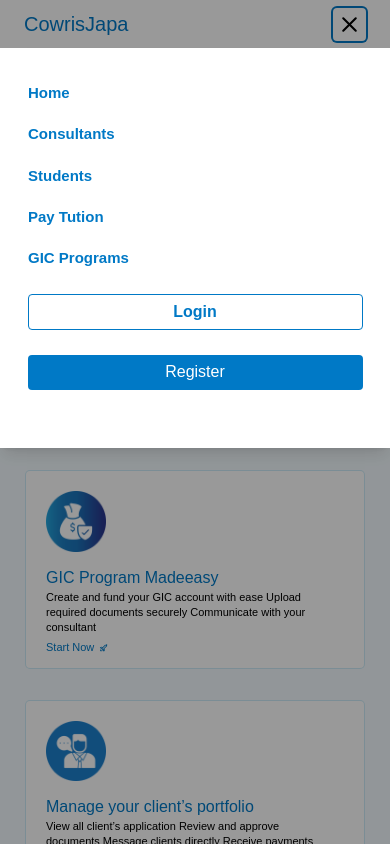
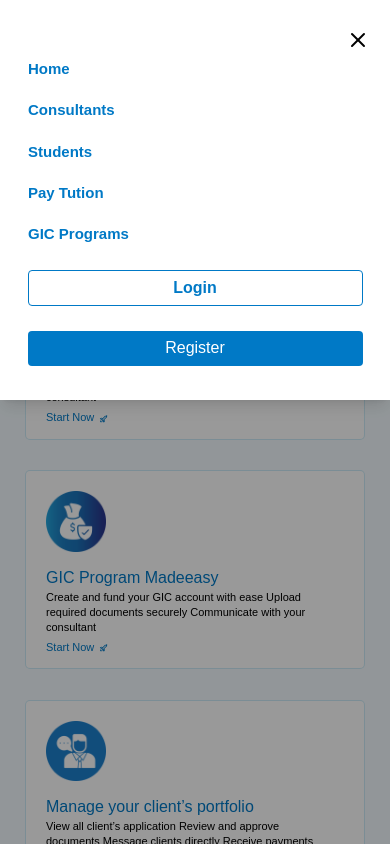
Before and after one commit to wizleriq/CowrisTech, a Next.js app: page / in a window 390 px wide. Both pictures are taken after a click on the button "Open menu". Shown: the top 844 px of the page. Built offline with nearby package versions, Linux system fonts and the light colour scheme; a web font is replaced by a local one.

Commit message:
Updated Menu Button

```diff
--- a/app/src/navbar.tsx
+++ b/app/src/navbar.tsx
@@ -27,7 +27,6 @@ const [isOpen, setIsOpen] = useState(false)
           CowrisJapa
         </h2>
       </div>
-
       {/* MOBILE: MENU BUTTON */}
       <div className="flex items-center gap-2 lg:hidden">
         <button
@@ -97,7 +96,7 @@ const [isOpen, setIsOpen] = useState(false)
         <nav
           className={`
             absolute top-0 right-0 h-100 w-full bg-white shadow-lg
-            p-4 pt-6 mt-12
+            p-4 pt-6 mt-0
             transition-transform duration-300
             ${isOpen ? "translate-x-0" : "translate-x-full"}
           `}
@@ -111,7 +110,7 @@ const [isOpen, setIsOpen] = useState(false)
               aria-label="Close menu"
               className="p-1 rounded focus:outline-none focus:ring-2 focus:ring-[#0079C6]"
             >
-              {/* <X size={24} /> */}
+              <X size={24} />
             </button>
           </div>
 
```
